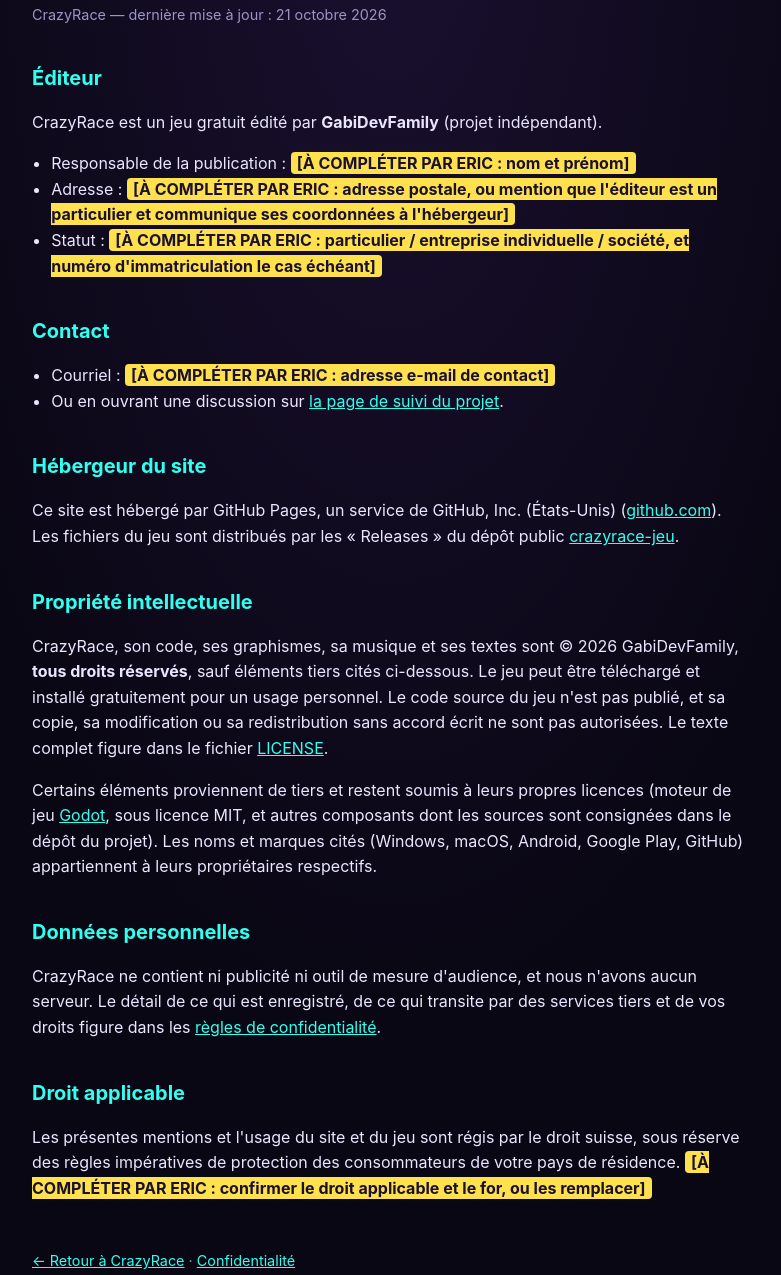
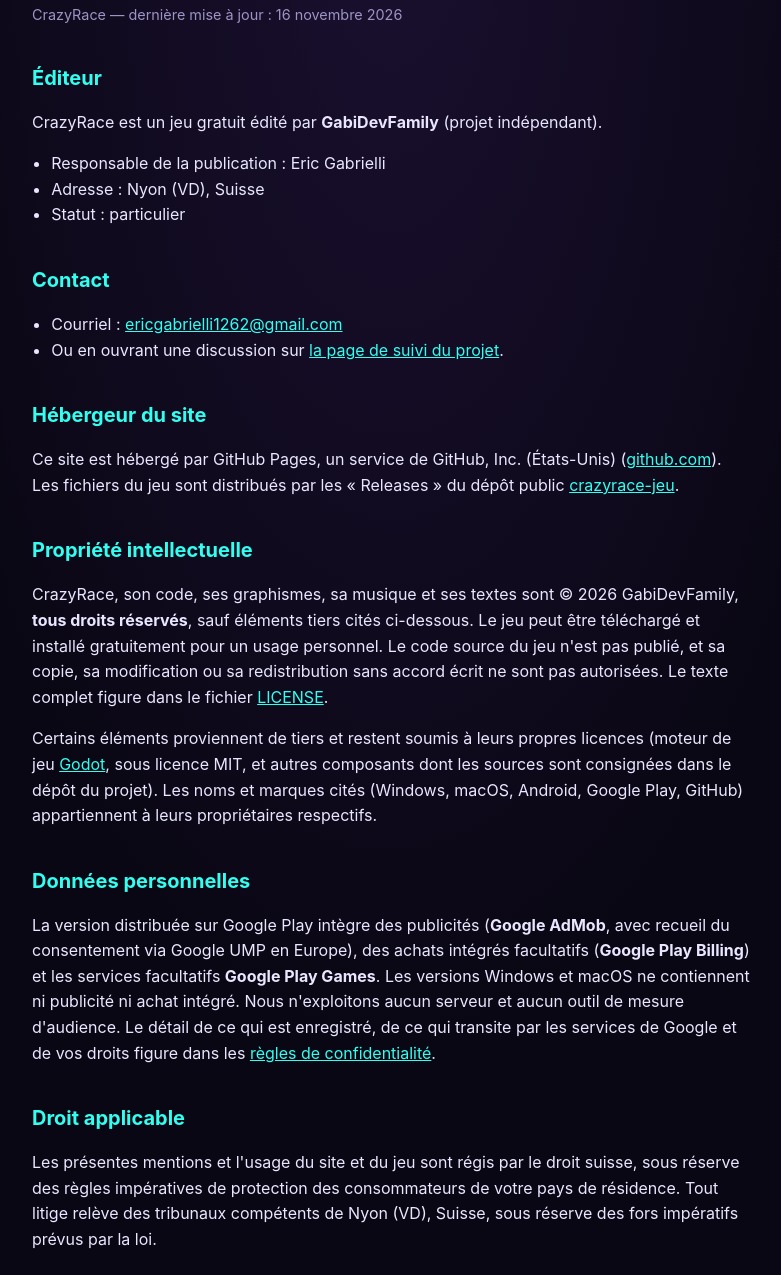
Before and after one commit to santino18727-debug/crazyrace-jeu, a plain HTML site: page mentions-legales.html in a window 1280 px wide. Shown: the part 118-1393 px from the top of the page, without its empty margins (248-1029 px from the left). Drawn offline with Linux system fonts and the light colour scheme.

Commit message:
docs: mentions légales complétées (éditeur, contact, données, for)
Reprise de docs/mentions-legales.html (master du dépôt du jeu). La page de confidentialité et l'accueil ne changent pas.

Co-Authored-By: Claude Sonnet 5.5 <noreply@anthropic.com>

```diff
--- a/mentions-legales.html
+++ b/mentions-legales.html
@@ -37,34 +37,25 @@
   .maj { color: var(--text-dim); font-size: 0.9rem; margin: 0 0 28px; }
   ul { padding-left: 1.2rem; }
   a { color: var(--neon-cyan); }
-  .a-completer {
-    background: #ffe14d;
-    color: #1a1030;
-    font-weight: 700;
-    padding: 1px 6px;
-    border-radius: 4px;
-  }
   footer { margin-top: 48px; color: var(--text-dim); font-size: 0.9rem; }
 </style>
 </head>
 <body>
 <main>
-  <!-- AVANT PUBLICATION : Eric remplit les champs « À COMPLÉTER PAR ERIC » (surlignés en jaune),
-       puis supprime ce commentaire. Rien n'est inventé ici : l'identité de l'éditeur n'est pas connue du dépôt. -->
   <h1>Mentions légales</h1>
-  <p class="maj">CrazyRace — dernière mise à jour : 21 octobre 2026</p>
+  <p class="maj">CrazyRace — dernière mise à jour : 16 novembre 2026</p>
 
   <h2>Éditeur</h2>
   <p>CrazyRace est un jeu gratuit édité par <strong>GabiDevFamily</strong> (projet indépendant).</p>
   <ul>
-    <li>Responsable de la publication : <span class="a-completer">[À COMPLÉTER PAR ERIC : nom et prénom]</span></li>
-    <li>Adresse : <span class="a-completer">[À COMPLÉTER PAR ERIC : adresse postale, ou mention que l'éditeur est un particulier et communique ses coordonnées à l'hébergeur]</span></li>
-    <li>Statut : <span class="a-completer">[À COMPLÉTER PAR ERIC : particulier / entreprise individuelle / société, et numéro d'immatriculation le cas échéant]</span></li>
+    <li>Responsable de la publication : Eric Gabrielli</li>
+    <li>Adresse : Nyon (VD), Suisse</li>
+    <li>Statut : particulier</li>
   </ul>
 
   <h2>Contact</h2>
   <ul>
-    <li>Courriel : <span class="a-completer">[À COMPLÉTER PAR ERIC : adresse e-mail de contact]</span></li>
+    <li>Courriel : <a href="mailto:ericgabrielli1262@gmail.com">ericgabrielli1262@gmail.com</a></li>
     <li>Ou en ouvrant une discussion sur
       <a href="https://github.com/santino18727-debug/crazyrace-jeu/issues" rel="noopener">la page de suivi du projet</a>.</li>
   </ul>
@@ -87,14 +78,17 @@
   Google Play, GitHub) appartiennent à leurs propriétaires respectifs.</p>
 
   <h2>Données personnelles</h2>
-  <p>CrazyRace ne contient ni publicité ni outil de mesure d'audience, et nous n'avons aucun serveur. Le détail de
-  ce qui est enregistré, de ce qui transite par des services tiers et de vos droits figure dans les
-  <a href="confidentialite.html">règles de confidentialité</a>.</p>
+  <p>La version distribuée sur Google Play intègre des publicités (<strong>Google AdMob</strong>, avec recueil du
+  consentement via Google UMP en Europe), des achats intégrés facultatifs (<strong>Google Play Billing</strong>)
+  et les services facultatifs <strong>Google Play Games</strong>. Les versions Windows et macOS ne
+  contiennent ni publicité ni achat intégré. Nous n'exploitons aucun serveur et aucun outil de mesure d'audience.
+  Le détail de ce qui est enregistré, de ce qui transite par les services de Google et de vos droits figure dans
+  les <a href="confidentialite.html">règles de confidentialité</a>.</p>
 
   <h2>Droit applicable</h2>
   <p>Les présentes mentions et l'usage du site et du jeu sont régis par le droit suisse, sous réserve des règles
   impératives de protection des consommateurs de votre pays de résidence.
-  <span class="a-completer">[À COMPLÉTER PAR ERIC : confirmer le droit applicable et le for, ou les remplacer]</span></p>
+  Tout litige relève des tribunaux compétents de Nyon (VD), Suisse, sous réserve des fors impératifs prévus par la loi.</p>
 
   <footer>
     <a href="./">← Retour à CrazyRace</a>
```
